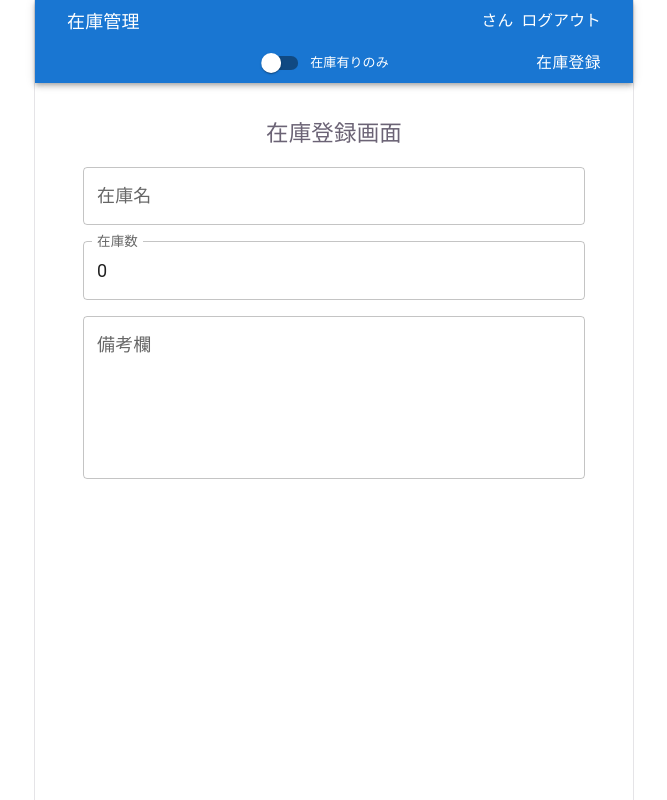
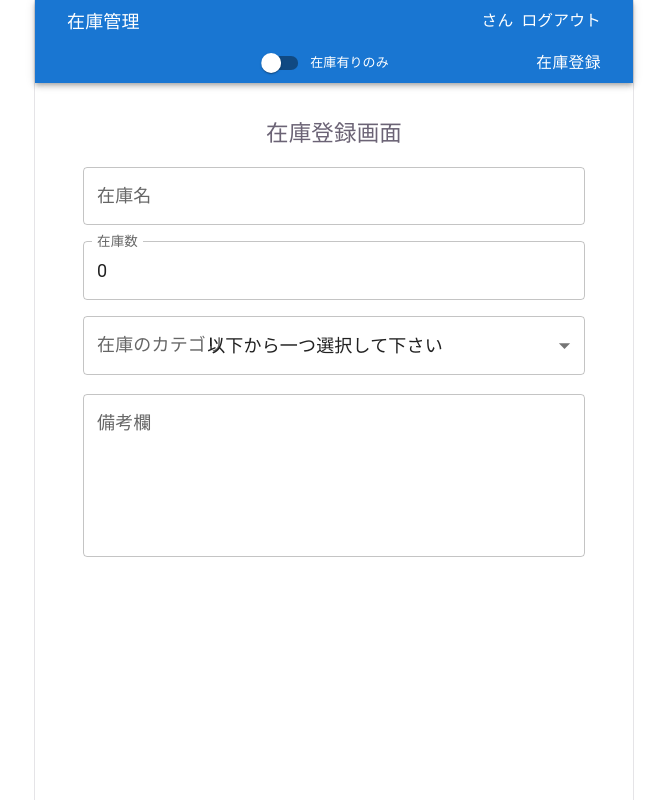
Before and after one commit to kosuke-05/inventory_management, a React (Vite) app in the folder frontend/: page /inventory/registration in a window 1280 px wide. Shown: the whole page, without its empty margins (306-973 px from the left). Built offline with nearby package versions, Linux system fonts and the light colour scheme.

Commit message:
【在庫登録】在庫のカテゴリを選択するセレクトボックスの実装

```diff
--- /dev/null
+++ b/frontend/src/components/selectBox/inventory/selectBox.tsx
@@ -0,0 +1,35 @@
+"use client"
+
+import { Controller, useFormContext } from "react-hook-form";
+import type { inventoryFieldsType } from "../../../types/inventory/inventoryTypes";
+import { FormControl, FormHelperText, InputLabel, MenuItem, Select } from "@mui/material";
+
+// 在庫登録画面で表示するセレクトボックス
+export const InventorySelectBox = ({
+  name,
+  label,
+  categoryLabel
+}: inventoryFieldsType) => {
+  // useFormから取得
+  const { control } = useFormContext();
+
+  return (
+    <Controller
+      name={name}
+      control={control}
+      render={({ field, fieldState }) => (
+        <FormControl error={fieldState.invalid}>
+          <InputLabel>{label}</InputLabel>
+          <Select
+            {...field}
+            displayEmpty>
+            <MenuItem>以下から一つ選択して下さい</MenuItem>
+            {categoryLabel?.map((value) => (
+              <MenuItem value={value.en}>{value.ja}</MenuItem>
+            ))}
+          </Select>
+          <FormHelperText>{fieldState.error?.message}</FormHelperText>
+        </FormControl>
+      )} />
+  )
+};
--- a/frontend/src/pages/inventory/inventoryRegistration.tsx
+++ b/frontend/src/pages/inventory/inventoryRegistration.tsx
@@ -4,8 +4,9 @@ import { zodResolver } from "@hookform/resolvers/zod";
 import { Box, Stack, Typography } from "@mui/material";
 import { FormProvider, useForm } from "react-hook-form";
 import { inventoryRegistrationValidation } from "../../schemas/user/inventory/inventoryRegistrationValidations";
-import type { inventoryFieldsType, inventoryRegistrationValidationType } from "../../types/inventory/inventoryTypes";
+import type { categoryLabelType, inventoryFieldsType, inventoryRegistrationValidationType } from "../../types/inventory/inventoryTypes";
 import { InventoryTextField } from "../../components/textFields/inventory/textFieldComponents";
+import { InventorySelectBox } from "../../components/selectBox/inventory/selectBox";
 
 // 在庫登録画面
 export const InventoryRegistration = () => {
@@ -20,21 +21,39 @@ export const InventoryRegistration = () => {
     }
   });
 
+  // カテゴリ
+  const CategoryLabel: categoryLabelType[] = [
+    { en: "food", ja: "食品" },
+    { en: "drink", ja: "飲料" },
+    { en: "furniture", ja: "家具" },
+    { en: "electronic", ja: "家電" },
+    { en: "stationery", ja: "文房具" },
+    { en: "others", ja: "その他" }
+  ];
+
   // テキストフィールドで使用
   const inventoryFields: inventoryFieldsType[] = [
     {
       name: "name",
       label: "在庫名",
-      placeholder: "【例】ポカリスエット1ダース"
+      placeholder: "【例】ポカリスエット1ダース",
+      component: "textField"
     },
     {
       name: "count",
-      label: "在庫数"
+      label: "在庫数",
+      component: "textField"
+    },
+    {
+      name: "category",
+      label: "在庫のカテゴリ",
+      component: "selectBox"
     },
     {
       name: "memo",
       label: "備考欄",
-      placeholder: "任意"
+      placeholder: "任意",
+      component: "textField"
     }
   ]
 
@@ -50,10 +69,18 @@ export const InventoryRegistration = () => {
         <form onSubmit={inventoryRegistrationMethods.handleSubmit(afterInventoryRegistrationButton)}>
           <Stack direction="column" spacing={2} sx={{ p: 2 }}>
             {inventoryFields.map((item) => (
-              <InventoryTextField
-                name={item.name}
-                label={item.label}
-                placeholder={item.placeholder} />
+              (item.component === "textField" ?
+                <InventoryTextField
+                  key={item.name}
+                  name={item.name}
+                  label={item.label}
+                  placeholder={item.placeholder} />
+                :
+                <InventorySelectBox
+                  name={item.name}
+                  label={item.label}
+                  categoryLabel={CategoryLabel} />
+              )
             ))}
           </Stack>
         </form>
```
Also changed, not shown: frontend/src/types/inventory/inventoryTypes.ts (+12 -3 lines).
